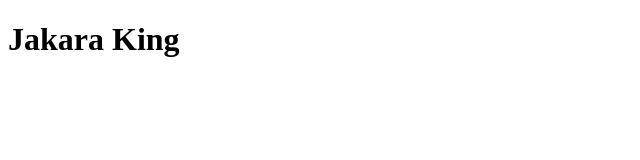
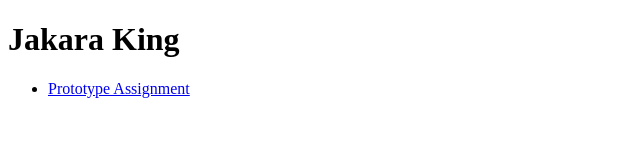
Before and after one commit to Karaa32/web-tech, a plain HTML site: page index.html in a window 1280 px wide. Shown: the whole page, without its empty margins (0-640 px from the left). Drawn offline with Linux system fonts and the light colour scheme.

Commit message:
commit messesge

```diff
--- a/index.html
+++ b/index.html
@@ -12,5 +12,10 @@
 
 <body>
   <h1>Jakara King</h1>
+  <nav>
+    <ul>
+        <li><a href="prototype/index.html">Prototype Assignment</a></li>
+    </ul>
+  </nav>
 </body>
 </html>
```
Also changed, not shown: prototype/index.html (added, +1 -0 lines).
